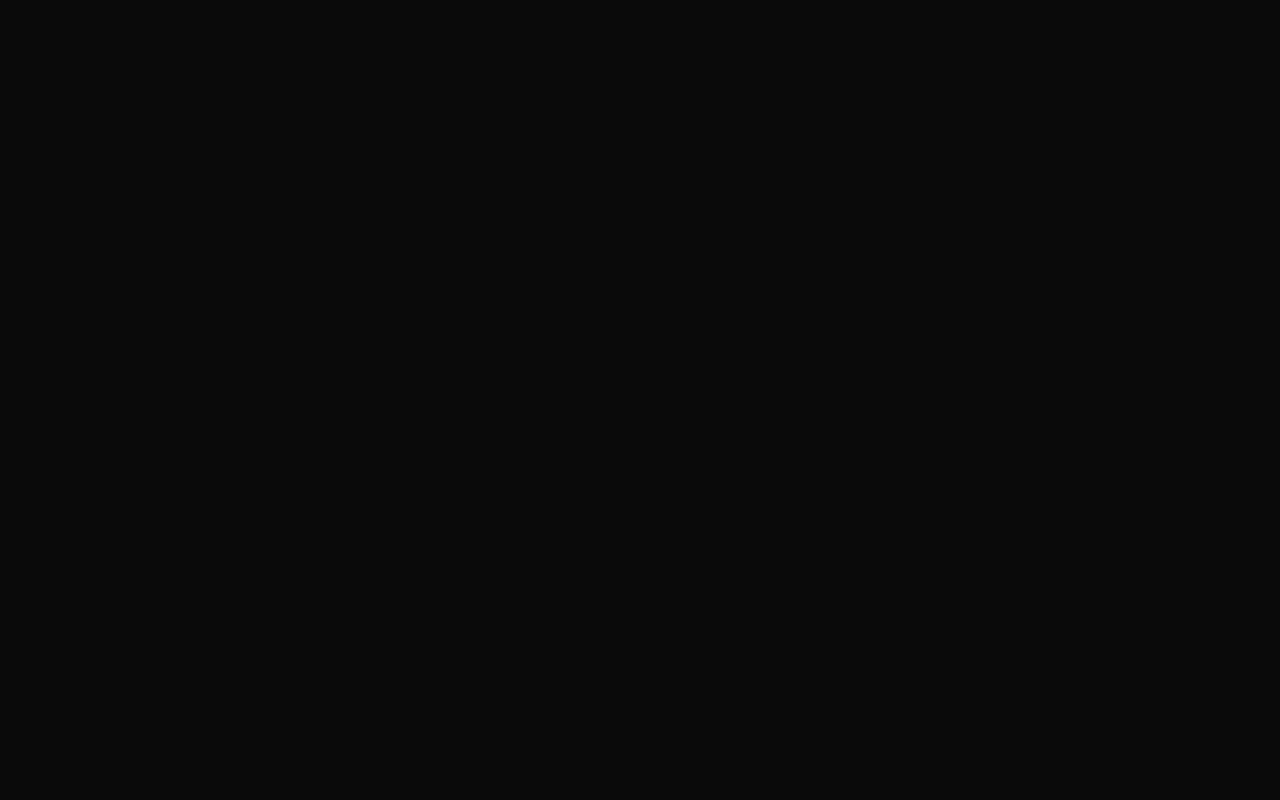
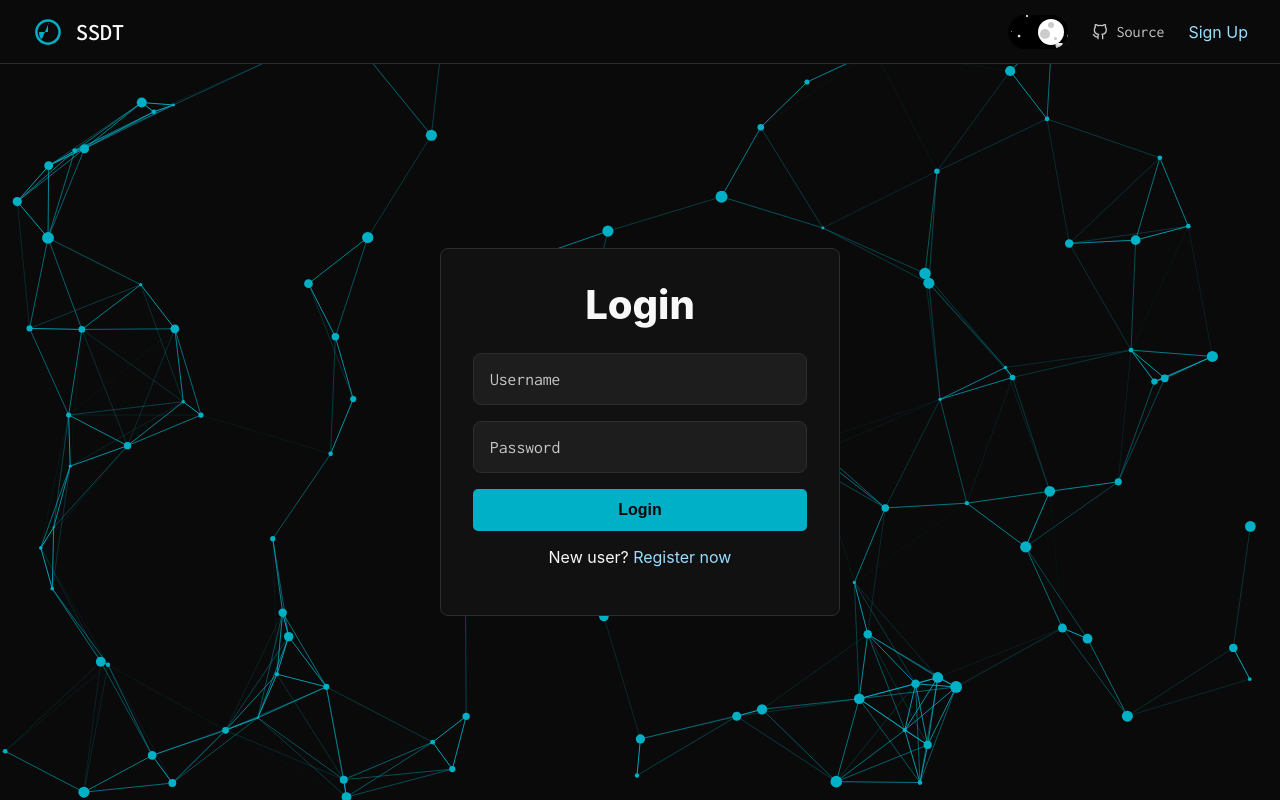
Before and after one commit to NiharikaN-CB/SSDT, a React (Create React App) app in the folder frontend/: page /login in a window 1280 px wide. Before the commit this address had no page. Built offline with nearby package versions, Linux system fonts and the light colour scheme.

Commit message:
Added Login and Register Page

```diff
--- a/frontend/src/App.js
+++ b/frontend/src/App.js
@@ -1,13 +1,18 @@
+// File path: frontend/src/App.js
+
 import { BrowserRouter, Routes, Route } from 'react-router-dom';
 import LandingPage from './pages/LandingPage';
+// Updated import paths
+import LoginPage from './pages/auth/LoginPage';
+import RegisterPage from './pages/auth/RegisterPage';
 
 function App() {
   return (
     <BrowserRouter>
       <Routes>
         <Route path="/" element={<LandingPage />} />
-        {/* You can add your dashboard route back here later */}
-        {/* <Route path="/dashboard" element={<Dashboard />} /> */}
+        <Route path="/login" element={<LoginPage />} />
+        <Route path="/register" element={<RegisterPage />} />
       </Routes>
     </BrowserRouter>
   );
--- a/frontend/src/components/header.jsx
+++ b/frontend/src/components/header.jsx
@@ -1,6 +1,9 @@
+// File path: frontend/src/components/header.jsx
+
 import React from 'react';
+import { Link } from 'react-router-dom'; // Import Link
 import { FiGithub } from 'react-icons/fi';
-import ThemeToggle from './ThemeToggle'; // Import the toggle
+import ThemeToggle from './ThemeToggle';
 import '../styles/Header.scss';
 import logo from '../assets/logo.svg';
 
@@ -11,8 +14,8 @@ const Header = () => {
         <img src={logo} alt="SSDT Logo" className="logo" />
         <h1>SSDT</h1>
       </div>
-      <div className="header-controls"> {/* Add a wrapper div */}
-        <ThemeToggle /> {/* Add the toggle component */}
+      <div className="header-controls">
+        <ThemeToggle />
         <a
           href="https://github.com/NiharikaN-CB/SSDT"
           target="_blank"
@@ -22,6 +25,9 @@ const Header = () => {
           <FiGithub />
           <span>Source</span>
         </a>
+        <Link to="/register" className="signup-button">
+          Sign Up
+        </Link>
       </div>
     </header>
   );
--- a/frontend/src/pages/LandingPage.jsx
+++ b/frontend/src/pages/LandingPage.jsx
@@ -1,5 +1,5 @@
 import React from 'react';
-import Header from '../components/Header';
+import Header from '../components/header';
 import Hero from '../components/Hero';
 import ParticleBackground from '../components/ParticleBackground';
 import '../styles/LandingPage.scss';
--- /dev/null
+++ b/frontend/src/pages/auth/LoginPage.jsx
@@ -0,0 +1,81 @@
+// File path: frontend/src/pages/auth/LoginPage.jsx
+
+import React, { useState } from 'react';
+import { useNavigate, Link } from 'react-router-dom'; // Import Link
+import Header from '../../components/header';
+import ParticleBackground from '../../components/ParticleBackground';
+import '../../styles/Auth.scss';
+
+const LoginPage = () => {
+  const [username, setUsername] = useState('');
+  const [password, setPassword] = useState('');
+  const navigate = useNavigate();
+
+  const handleSubmit = async (e) => {
+    e.preventDefault();
+    try {
+      const response = await fetch('http://localhost:3001/login', {
+        method: 'POST',
+        headers: { 'Content-Type': 'application/json' },
+        body: JSON.stringify({ username, password }),
+      });
+
+      const data = await response.json();
+
+      if (response.ok) {
+        localStorage.setItem('token', data.token);
+        alert('Login successful!');
+        navigate('/dashboard');
+      } else {
+        alert(`Error: ${data.message}`);
+      }
+    } catch (error) {
+      console.error('Login failed:', error);
+      alert('Login failed. Please try again later.');
+    }
+  };
+
+  return (
+    <div className="auth-page">
+      <ParticleBackground />
+      <Header />
+      <main>
+        <div className="auth-container">
+          <div className="auth-content">
+            <h1 className="auth-title">Login</h1>
+            <form className="auth-form" onSubmit={handleSubmit}>
+              <div className="input-wrapper">
+                <input
+                  type="text"
+                  name="username"
+                  placeholder="Username"
+                  value={username}
+                  onChange={(e) => setUsername(e.target.value)}
+                  required
+                />
+              </div>
+              <div className="input-wrapper">
+                <input
+                  type="password"
+                  name="password"
+                  placeholder="Password"
+                  value={password}
+                  onChange={(e) => setPassword(e.target.value)}
+                  required
+                />
+              </div>
+              <button type="submit">Login</button>
+            </form>
+            {/* --- Add this section --- */}
+            <p className="auth-switch-link">
+              New user? <Link to="/register">Register now</Link>
+            </p>
+            {/* ----------------------- */}
+          </div>
+        </div>
+      </main>
+    </div>
+  );
+};
+
+export default LoginPage;
--- /dev/null
+++ b/frontend/src/pages/auth/RegisterPage.jsx
@@ -0,0 +1,80 @@
+// File path: frontend/src/pages/auth/RegisterPage.jsx
+
+import React, { useState } from 'react';
+import { useNavigate, Link } from 'react-router-dom'; // Import Link
+import Header from '../../components/header';
+import '../../styles/Auth.scss';
+import ParticleBackground from '../../components/ParticleBackground';
+
+const RegisterPage = () => {
+  const [username, setUsername] = useState('');
+  const [password, setPassword] = useState('');
+  const navigate = useNavigate();
+
+  const handleSubmit = async (e) => {
+    e.preventDefault();
+    try {
+      const response = await fetch('http://localhost:3001/register', {
+        method: 'POST',
+        headers: { 'Content-Type': 'application/json' },
+        body: JSON.stringify({ username, password }),
+      });
+
+      const data = await response.json();
+
+      if (response.ok) {
+        alert(data.message);
+        navigate('/login');
+      } else {
+        alert(`Error: ${data.message}`);
+      }
+    } catch (error) {
+      console.error('Registration failed:', error);
+      alert('Registration failed. Please try again later.');
+    }
+  };
+
+  return (
+    <div className="auth-page">
+      <ParticleBackground />
+      <Header />
+      <main>
+        <div className="auth-container">
+          <div className="auth-content">
+            <h1 className="auth-title">Register</h1>
+            <form className="auth-form" onSubmit={handleSubmit}>
+              <div className="input-wrapper">
+                <input
+                  type="text"
+                  name="username"
+                  placeholder="Username"
+                  value={username}
+                  onChange={(e) => setUsername(e.target.value)}
+                  required
+                />
+              </div>
+              <div className="input-wrapper">
+                <input
+                  type="password"
+                  name="password"
+                  placeholder="Password"
+                  value={password}
+                  onChange={(e) => setPassword(e.target.value)}
+                  required
+                />
+              </div>
+              <button type="submit">Register</button>
+            </form>
+            {/* --- Add this section --- */}
+            <p className="auth-switch-link">
+              Have an account already? <Link to="/login">Log in</Link>
+            </p>
+            {/* ----------------------- */}
+          </div>
+        </div>
+      </main>
+    </div>
+  );
+};
+
+export default RegisterPage;
--- /dev/null
+++ b/frontend/src/styles/Auth.scss
@@ -0,0 +1,87 @@
+/* File path: frontend/src/App.css */
+/* (Add this to the end of the existing content) */
+
+.auth-page {
+  position: relative;
+  display: flex;
+  flex-direction: column;
+  min-height: 100vh;
+  overflow: hidden;
+}
+
+.auth-page main {
+  flex-grow: 1;
+  display: flex;
+  align-items: center;
+  justify-content: center;
+  z-index: 1;
+  padding: var(--section-padding);
+}
+
+.auth-container {
+  width: 100%;
+  max-width: 400px;
+  padding: 2rem;
+  text-align: center;
+  background: var(--background-light);
+  border: 1px solid var(--outline);
+  border-radius: 8px;
+}
+
+.auth-container .auth-content {
+  max-width: 350px;
+  margin: 0 auto;
+}
+
+.auth-container .auth-title {
+  font-size: 2.5rem;
+  font-weight: 800;
+  margin: 0 0 1.5rem 0;
+  line-height: 1.2;
+  color: var(--foreground);
+}
+
+.auth-form .input-wrapper {
+  margin-bottom: 1rem;
+  background: var(--background-lighter);
+  border: 1px solid var(--outline);
+  border-radius: 8px;
+  padding: 0.5rem;
+  transition: border-color 0.2s, background-color 0.3s;
+}
+
+.auth-form .input-wrapper:focus-within {
+  border-color: var(--accent);
+}
+
+.auth-form .input-wrapper input {
+  width: 100%;
+  background: transparent;
+  border: none;
+  outline: none;
+  color: var(--foreground);
+  font-size: 1.1rem;
+  padding: 0.5rem;
+  font-family: var(--font-mono);
+}
+
+.auth-form .input-wrapper input::placeholder {
+  color: var(--foreground-darker);
+}
+
+.auth-form button {
+  width: 100%;
+  background: var(--accent);
+  border: none;
+  color: var(--background);
+  padding: 0.75rem 1.5rem;
+  border-radius: 5px;
+  font-size: 1rem;
+  font-weight: 600;
+  cursor: pointer;
+  transition: background-color 0.2s;
+}
+
+.auth-form button:hover {
+  background: var(--accent-dark);
+}
--- a/frontend/src/styles/Header.scss
+++ b/frontend/src/styles/Header.scss
@@ -1,3 +1,53 @@
+.header-container {
+  height: var(--header-height);
+  display: flex;
+  justify-content: space-between;
+  align-items: center;
+  padding: 0 var(--section-padding);
+  border-bottom: 1px solid var(--outline);
+  background-color: var(--background);
+  transition: background-color 0.3s, border-color 0.3s;
+
+  .logo-container {
+    display: flex;
+    align-items: center;
+    gap: 0.75rem;
+
+    .logo {
+      height: 2rem;
+      width: 2rem;
+    }
+
+    h1 {
+      font-size: 1.5rem;
+      font-family: var(--font-mono);
+      font-weight: 600;
+      margin: 0;
+      color: var(--foreground);
+      transition: color 0.3s;
+    }
+  }
+
+  .header-controls {
+    display: flex;
+    align-items: center;
+    gap: 1.5rem;
+  }
+
+  .github-link {
+    display: flex;
+    align-items: center;
+    gap: 0.5rem;
+    color: var(--foreground-darker);
+    font-family: var(--font-mono);
+    text-decoration: none;
+    transition: color 0.2s ease-in-out;
+
+    &:hover {
+      color: var(--foreground);
+    }
+    // File path: frontend/src/styles/Header.scss
+
 .header-container {
   height: var(--header-height);
   display: flex;
@@ -47,4 +97,23 @@
       color: var(--foreground);
     }
   }
+
+  /* --- Add these new styles for the button --- */
+  .signup-button {
+    background-color: var(--accent);
+    color: var(--background);
+    padding: 0.5rem 1rem;
+    border-radius: 5px;
+    font-size: 0.9rem;
+    font-weight: 600;
+    text-decoration: none;
+    transition: background-color 0.2s ease-in-out;
+
+    &:hover {
+      background-color: var(--accent-dark);
+      text-decoration: none;
+    }
+  }
 }
+  }
+}
```
Also changed, not shown: frontend/src/App.css (line endings or trailing spaces), frontend/src/logo.svg (deleted), 1 other file (tests, documents, lock files or other folders).
